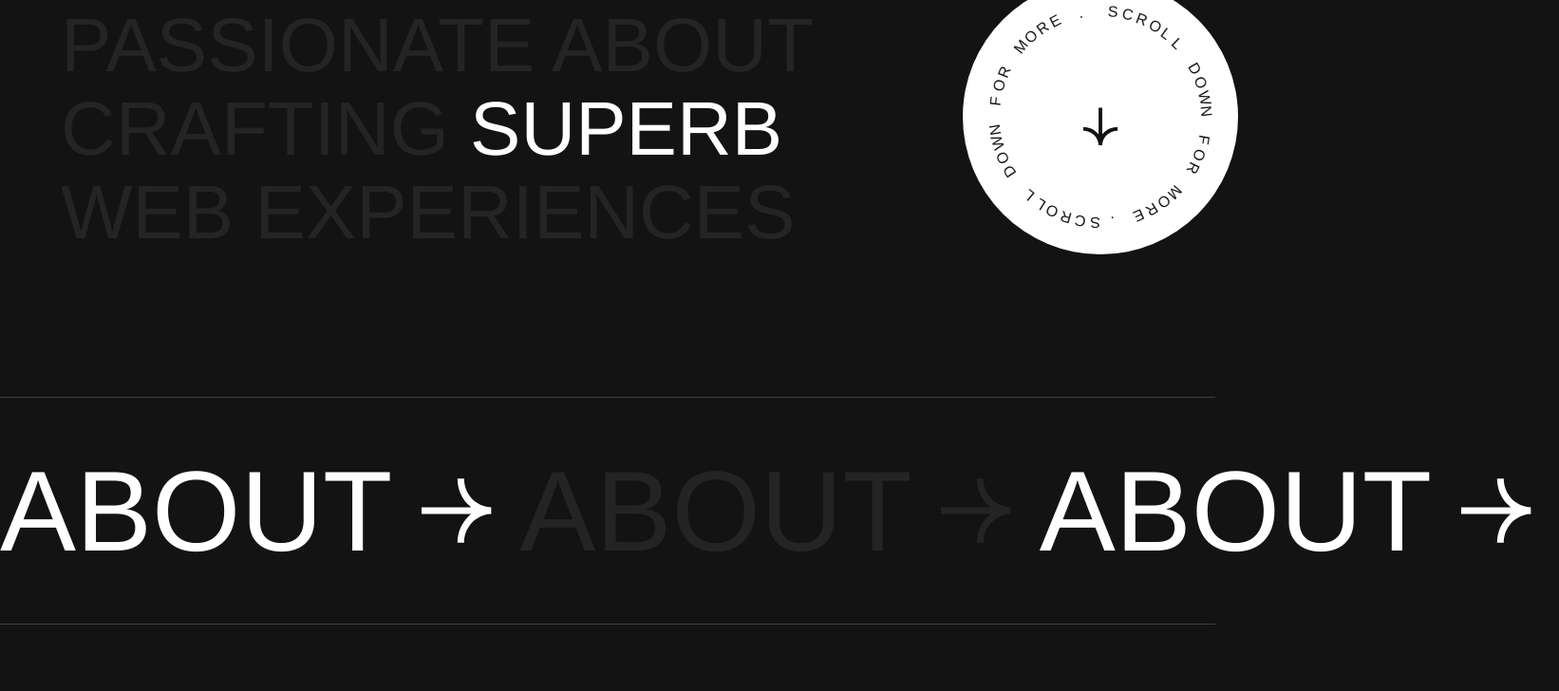
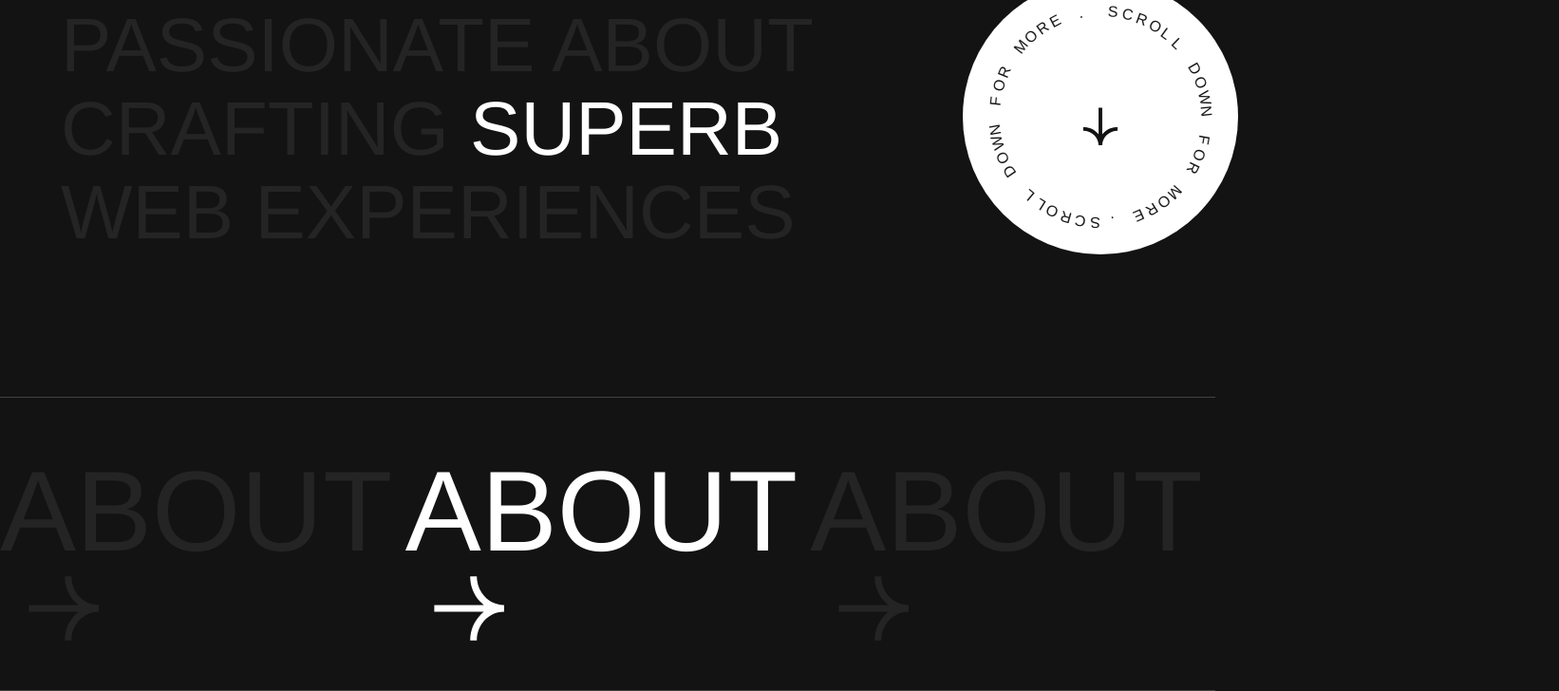
Before and after one commit to Anu-oluwapo/portfolio-v2, a Vue app: page / in a window 1280 px wide. Shown: the part 405-1133 px from the top of the page at 95% size, 1642 px wide, since content can reach past the window. Before the commit the page ends 1063 px from the top, so only its background shows below. Built offline with nearby package versions, Linux system fonts and the light colour scheme.

Commit message:
Minor chnges

```diff
--- a/src/assets/main.scss
+++ b/src/assets/main.scss
@@ -232,20 +232,17 @@ header{
   padding: 5rem 0;
   border-bottom: 1px solid $neutral2;
   display: flex;
+  width: 100%;
 
-  div{
+  .content{
     display: flex;
     align-items: center;
-    justify-content: center;
-    animation: moveText 5s linear infinite;
+    justify-content: space-around;
+    // animation: marquee 5s linear infinite;
 
-    @keyframes moveText {
-      0%{
-        transform: translateX(-100%)
-      }
-      100%{
-        transform: translateX(100%)
-      }
+    @keyframes marquee {
+      from { transform: translateX(0); }
+      to { transform: translateX(-50%); }
     }
   }
 
--- a/src/components/About.vue
+++ b/src/components/About.vue
@@ -1,12 +1,12 @@
 <template>
     <section class="about-section">
         <div class="section-header">
+            <div class="content">
             <div><h1><span>ABOUT</span></h1> <Arrow class="arrow" color="#242424" /></div>
             <div><h1>ABOUT</h1> <Arrow class="arrow" color="white" /></div>
             <div><h1><span>ABOUT</span></h1> <Arrow class="arrow" color="#242424" /></div>
-            <div><h1>ABOUT</h1> <Arrow class="arrow" color="white" /></div>
-
-
+            <!-- <div><h1>ABOUT</h1> <Arrow class="arrow" color="white" /></div> -->
+        </div>
         </div>
           <div class="container d-flex">
 
```
